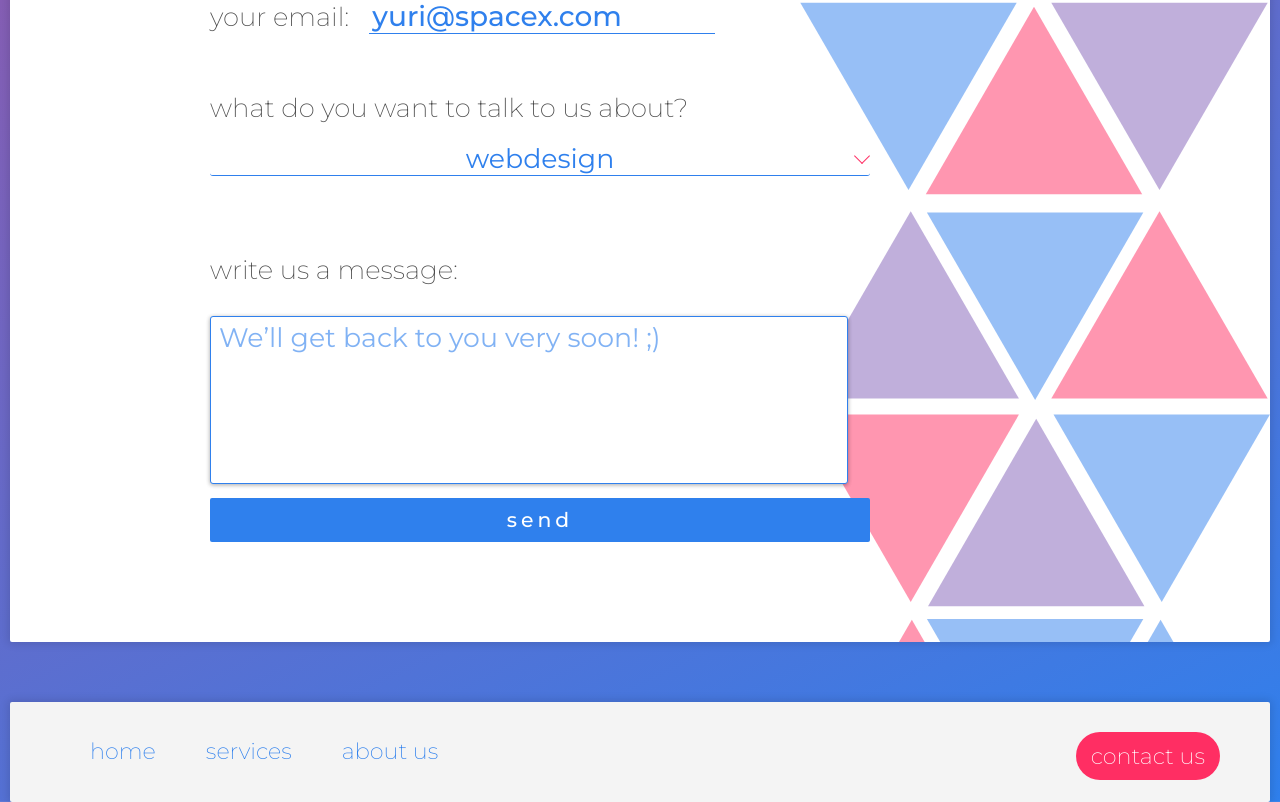
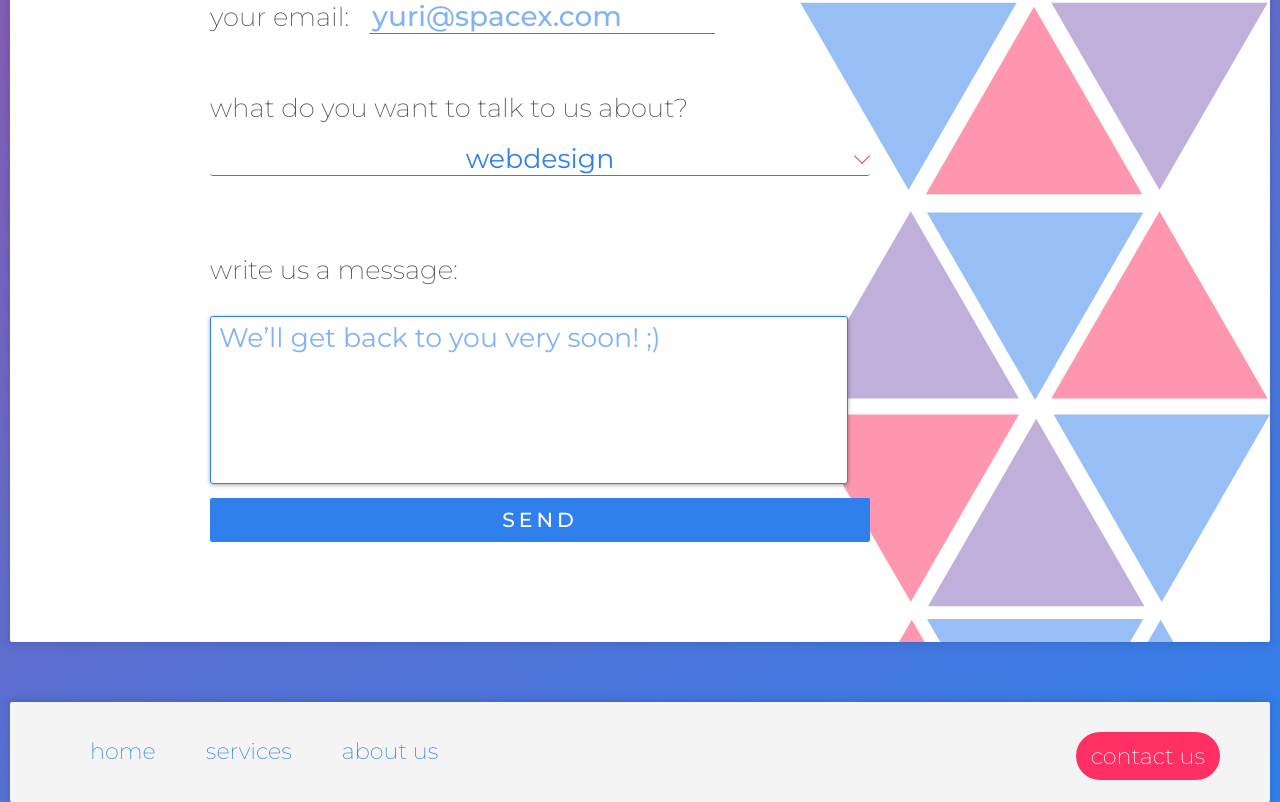
Before and after one commit to joordas/3gir, a React app: page / in a window 1280 px wide. Shown: the part 2004-2806 px from the top of the page. Built offline with nearby package versions, Linux system fonts and the light colour scheme.

Commit message:
minor visual changes.

```diff
--- a/src/components/ContactForm.jsx
+++ b/src/components/ContactForm.jsx
@@ -45,9 +45,16 @@ const TextInput = styled.input`
   padding: 1px 3px;
   &::placeholder {
     color: var(--blue);
+    opacity: 0.6;
     @media (max-width: 700px) {
       text-align: center;
     }
+  }
+  &:focus {
+    outline: none;
+  }
+  &:invalid {
+    box-shadow: none;
   }
 `;
 
@@ -124,7 +131,7 @@ const Send = styled.input`
   font-weight: 500;
   font-size: 1.275rem;
   letter-spacing: 4px;
-  text-transform: upper-case;
+  text-transform: uppercase;
   border-radius: 2px;
   background-color: var(--blue);
   padding: 10px 16px;
```
